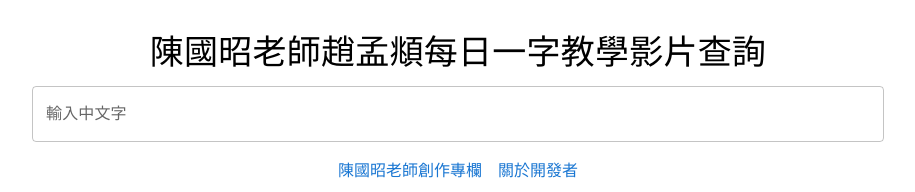
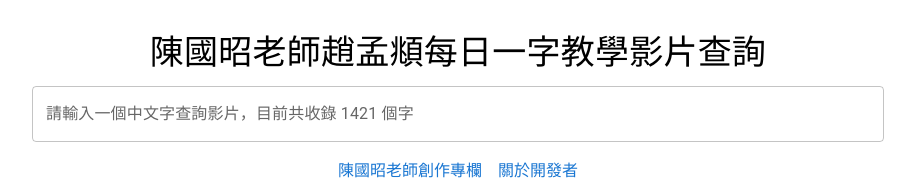
Before and after one commit to maoyang/calligraphyeveryday, a React (Vite) app in the folder frontend/: page / in a window 1280 px wide. Shown: the top 192 px of the page, without its empty margins (182-1097 px from the left). Built offline with nearby package versions, Linux system fonts and the light colour scheme; no server answers.

Commit message:
change the input hint

```diff
--- a/frontend/src/App.tsx
+++ b/frontend/src/App.tsx
@@ -68,7 +68,7 @@ function App() {
 
         <TextField
           fullWidth
-          label="輸入中文字"
+          label="請輸入一個中文字查詢影片，目前共收錄 1421 個字"
           variant="outlined"
           value={searchText}
           onChange={(e) => handleSearch(e.target.value)}
```
